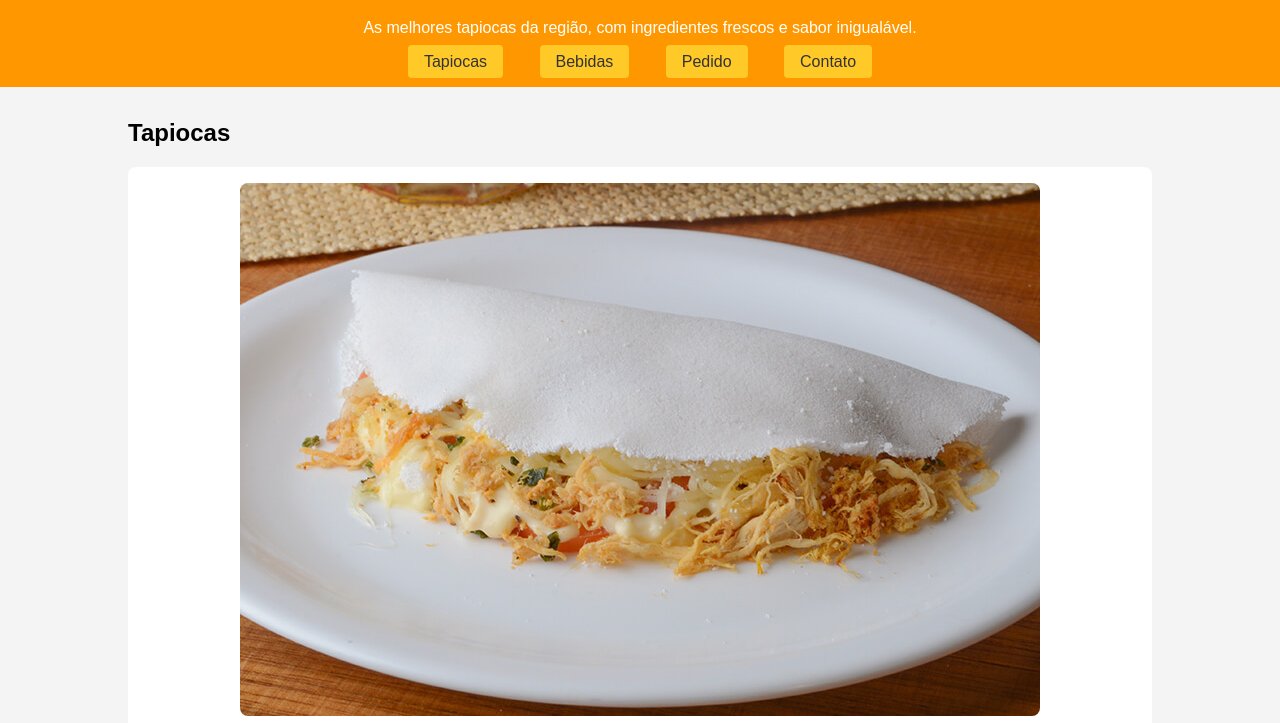
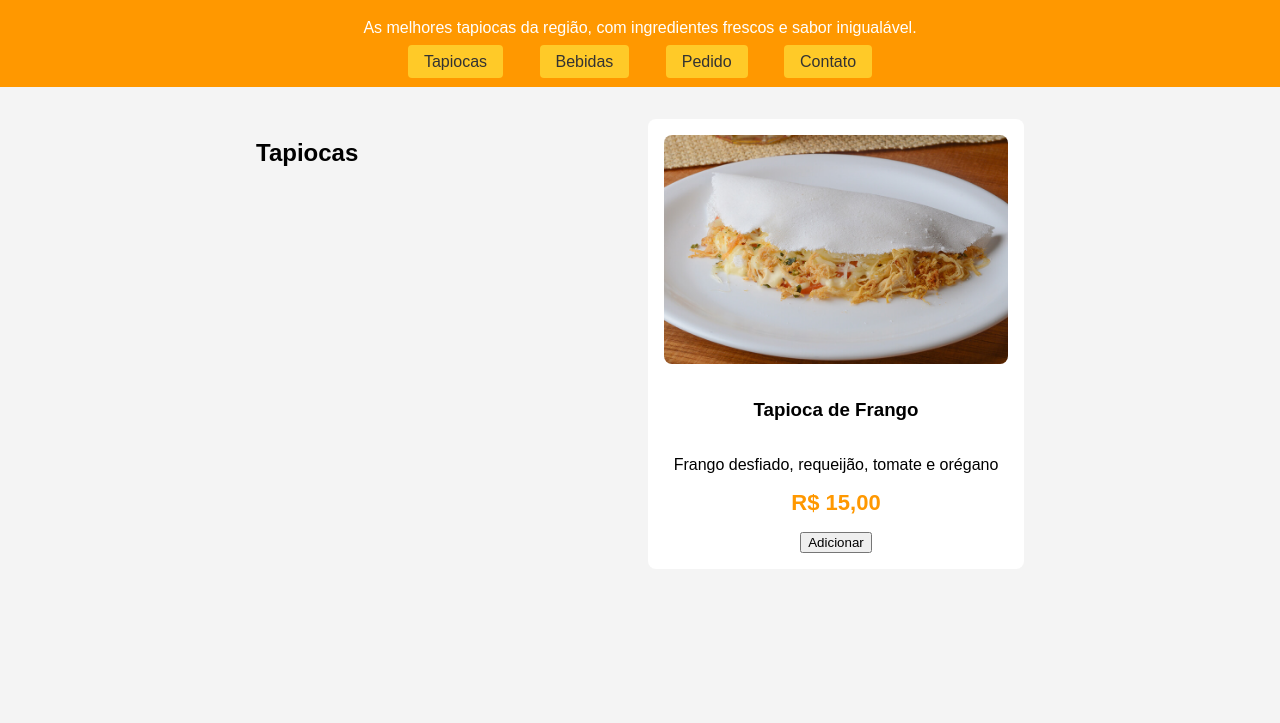
Before and after one commit to profLeonardoRocha/cardapio-project, a plain HTML site: page index.html in a window 1280 px wide. Shown: the part 77-800 px from the top of the page. Drawn offline with Linux system fonts and the light colour scheme; a script that the page names is missing.

Commit message:
adiciona estilo ao preço do produto

```diff
--- a/main.css
+++ b/main.css
@@ -52,9 +52,24 @@ main{
     margin-bottom: 1rem;
 }
 
+.preco{
+    font-weight: bold;
+    color: #ff9800;
+    font-size: 22px;
+    margin-bottom: 1rem;
+}
+
+
 
 
 /* Adiciona Media Query para tornar o projeto responsivo */
 @media (min-width: 768px){
-
+    main{
+        width: 60%;
+    }
+    .categoria{
+        display: grid;
+        grid-template-columns: repeat(auto-fit, minmax(250px, 1fr));
+        gap: 1rem;
+    }
 }
```
